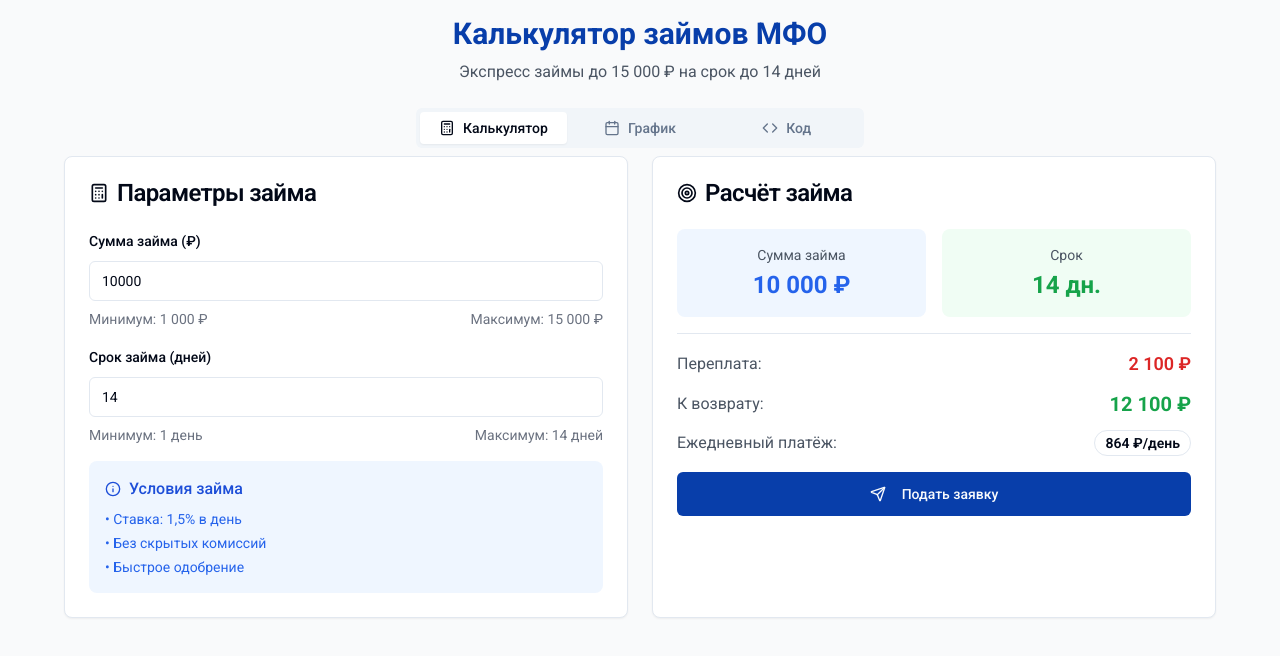
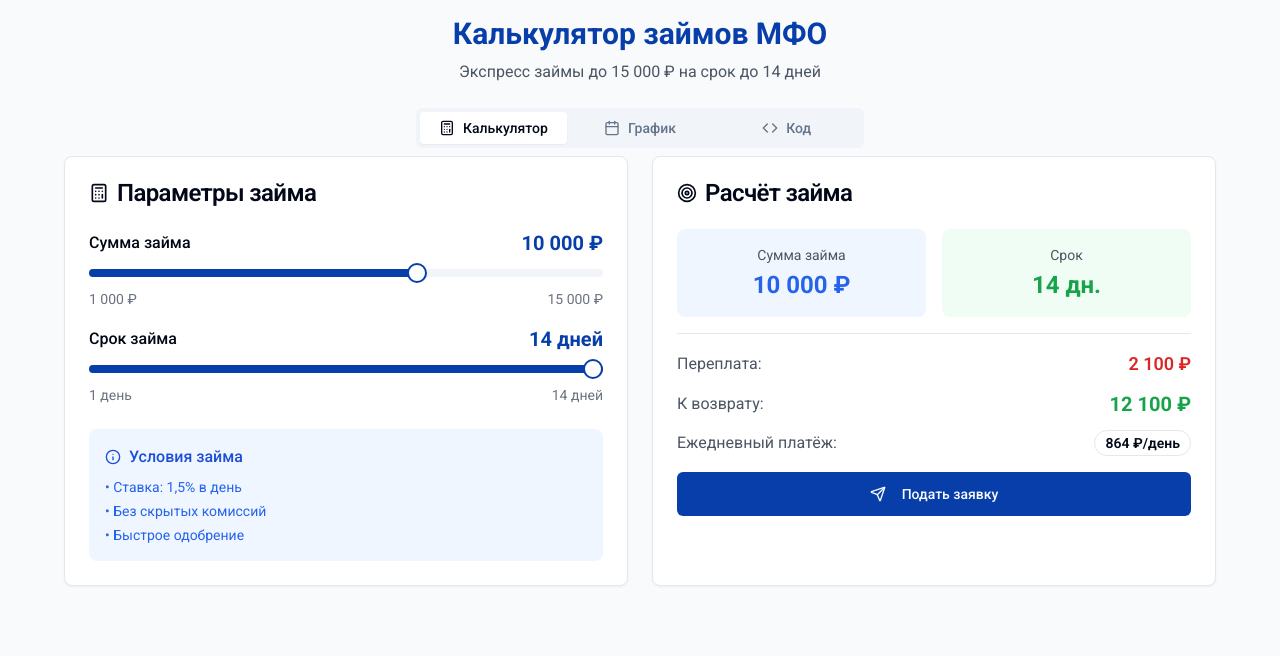
Before and after one commit to pr-poehali-dev/mfo-calculator-creation, a React (Vite) app: page / in a window 1280 px wide. Shown: the top 656 px of the page. Built offline with nearby package versions, Linux system fonts and the light colour scheme.

Commit message:
Добавить ползунки для суммы и срока

```diff
--- a/src/components/LoanCalculator.tsx
+++ b/src/components/LoanCalculator.tsx
@@ -5,6 +5,7 @@ import { Label } from '@/components/ui/label';
 import { Button } from '@/components/ui/button';
 import { Badge } from '@/components/ui/badge';
 import { Separator } from '@/components/ui/separator';
+import { Slider } from '@/components/ui/slider';
 import { Table, TableBody, TableCell, TableHead, TableHeader, TableRow } from '@/components/ui/table';
 import { Tabs, TabsContent, TabsList, TabsTrigger } from '@/components/ui/tabs';
 import { Dialog, DialogContent, DialogHeader, DialogTitle, DialogTrigger } from '@/components/ui/dialog';
@@ -201,38 +202,48 @@ function calculateLoan() {
                     Параметры займа
                   </CardTitle>
                 </CardHeader>
-                <CardContent className="space-y-4">
-                  <div className="space-y-2">
-                    <Label htmlFor="amount">Сумма займа (₽)</Label>
-                    <Input
-                      id="amount"
-                      type="number"
-                      value={loanAmount}
-                      onChange={(e) => setLoanAmount(Number(e.target.value))}
+                <CardContent className="space-y-6">
+                  <div className="space-y-4">
+                    <div className="space-y-3">
+                      <div className="flex justify-between items-center">
+                        <Label className="text-base font-medium">Сумма займа</Label>
+                        <div className="text-xl font-bold text-primary">
+                          {loanAmount.toLocaleString('ru-RU')} ₽
+                        </div>
+                      </div>
+                      <Slider
+                        value={[loanAmount]}
+                        onValueChange={(value) => setLoanAmount(value[0])}
                         min={1000}
                         max={MAX_AMOUNT}
-                      className="text-lg"
+                        step={500}
+                        className="w-full"
                       />
                       <div className="flex justify-between text-sm text-gray-500">
-                      <span>Минимум: 1 000 ₽</span>
-                      <span>Максимум: 15 000 ₽</span>
+                        <span>1 000 ₽</span>
+                        <span>15 000 ₽</span>
                       </div>
                     </div>
 
-                  <div className="space-y-2">
-                    <Label htmlFor="term">Срок займа (дней)</Label>
-                    <Input
-                      id="term"
-                      type="number"
-                      value={term}
-                      onChange={(e) => setTerm(Number(e.target.value))}
+                    <div className="space-y-3">
+                      <div className="flex justify-between items-center">
+                        <Label className="text-base font-medium">Срок займа</Label>
+                        <div className="text-xl font-bold text-primary">
+                          {term} {term === 1 ? 'день' : term < 5 ? 'дня' : 'дней'}
+                        </div>
+                      </div>
+                      <Slider
+                        value={[term]}
+                        onValueChange={(value) => setTerm(value[0])}
                         min={1}
                         max={MAX_TERM}
-                      className="text-lg"
+                        step={1}
+                        className="w-full"
                       />
                       <div className="flex justify-between text-sm text-gray-500">
-                      <span>Минимум: 1 день</span>
-                      <span>Максимум: 14 дней</span>
+                        <span>1 день</span>
+                        <span>14 дней</span>
+                      </div>
                     </div>
                   </div>
 
```
Lines whose indentation alone changed are shown as unchanged.
